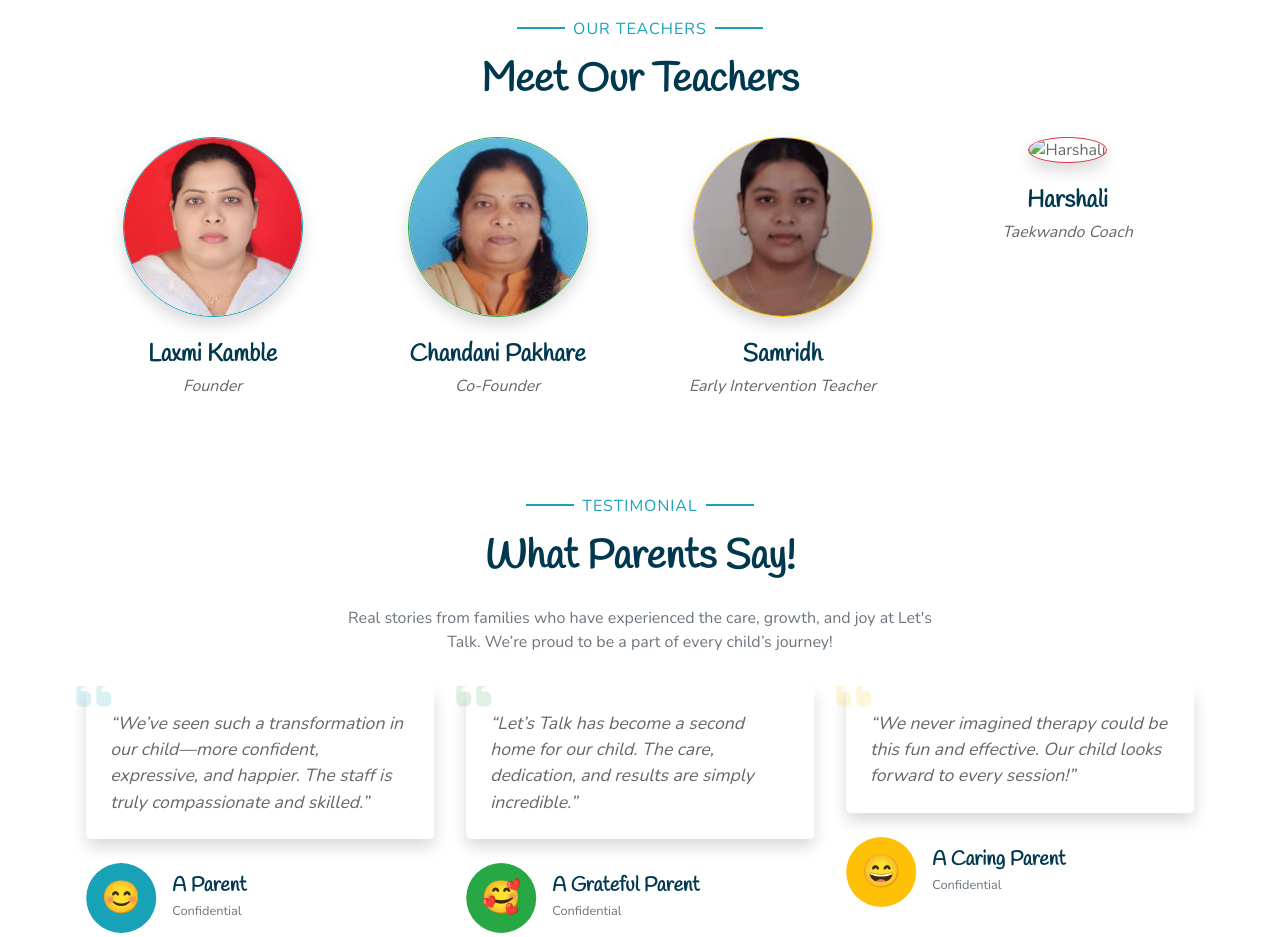
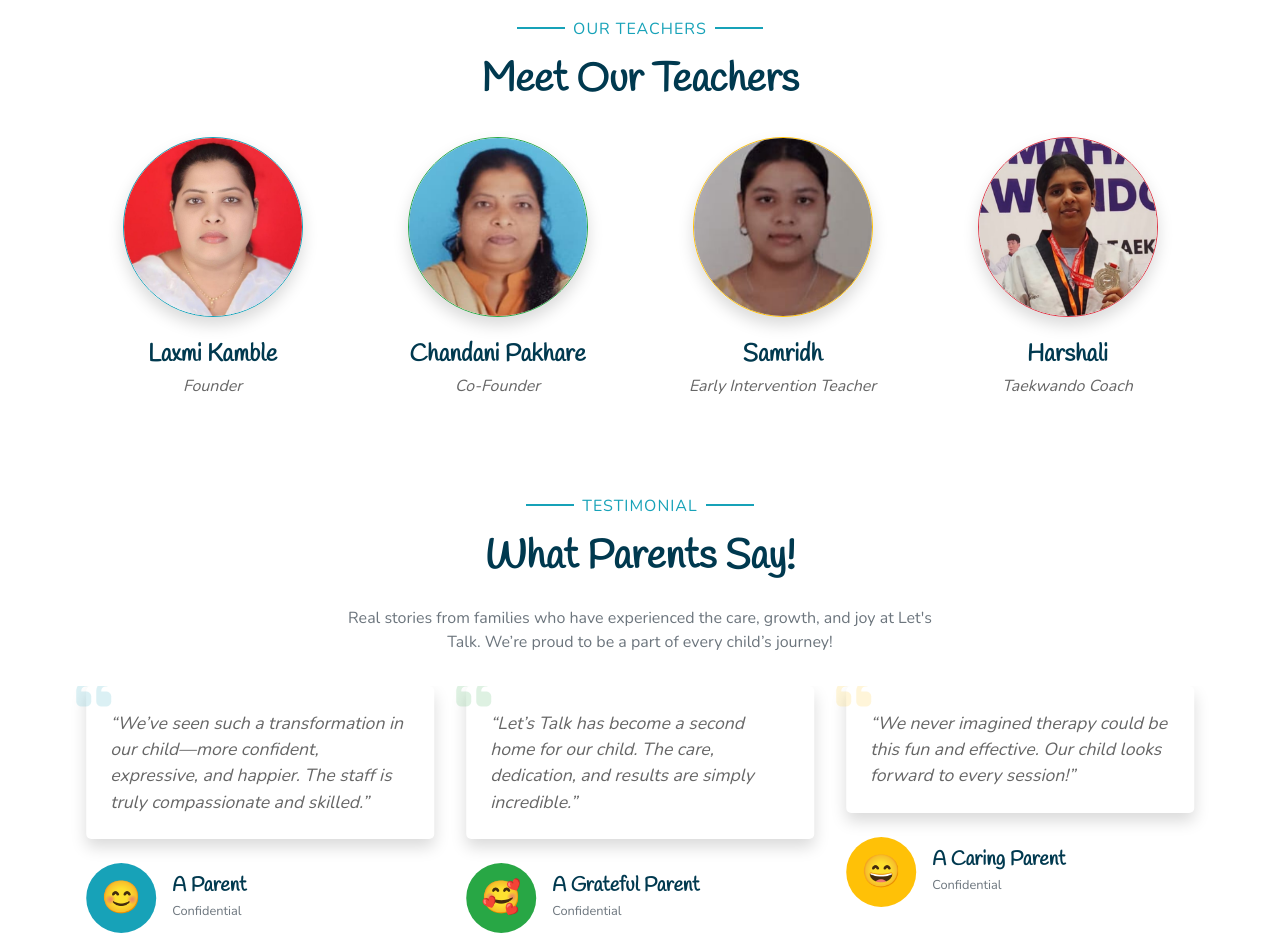
Before and after one commit to omkar-uni/lets-talk, a plain HTML site: page index.html in a window 1280 px wide. Shown: the part 5720-6657 px from the top of the page. Drawn offline with nearby package versions, Linux system fonts and the light colour scheme; files that its build step writes are made by us from their sources.

Commit message:
Your message

```diff
--- a/index.html
+++ b/index.html
@@ -1021,7 +1021,7 @@
         <!-- Teacher 4 -->
         <div class="col-md-6 col-lg-3 text-center team mb-5" data-aos="flip-left" data-aos-delay="400">
           <div class="position-relative mb-4 team-img-wrapper">
-            <img class="img-fluid rounded-circle border border-danger shadow" src="" alt="Harshali"
+            <img class="img-fluid rounded-circle border border-danger shadow" src="./img/harshali.png" alt="Harshali"
               style="width:180px; height:180px; object-fit:cover;">
             <div
               class="team-social d-flex align-items-center justify-content-center position-absolute team-social-hover">
```
Also changed, not shown: img/harshali.png (added).
